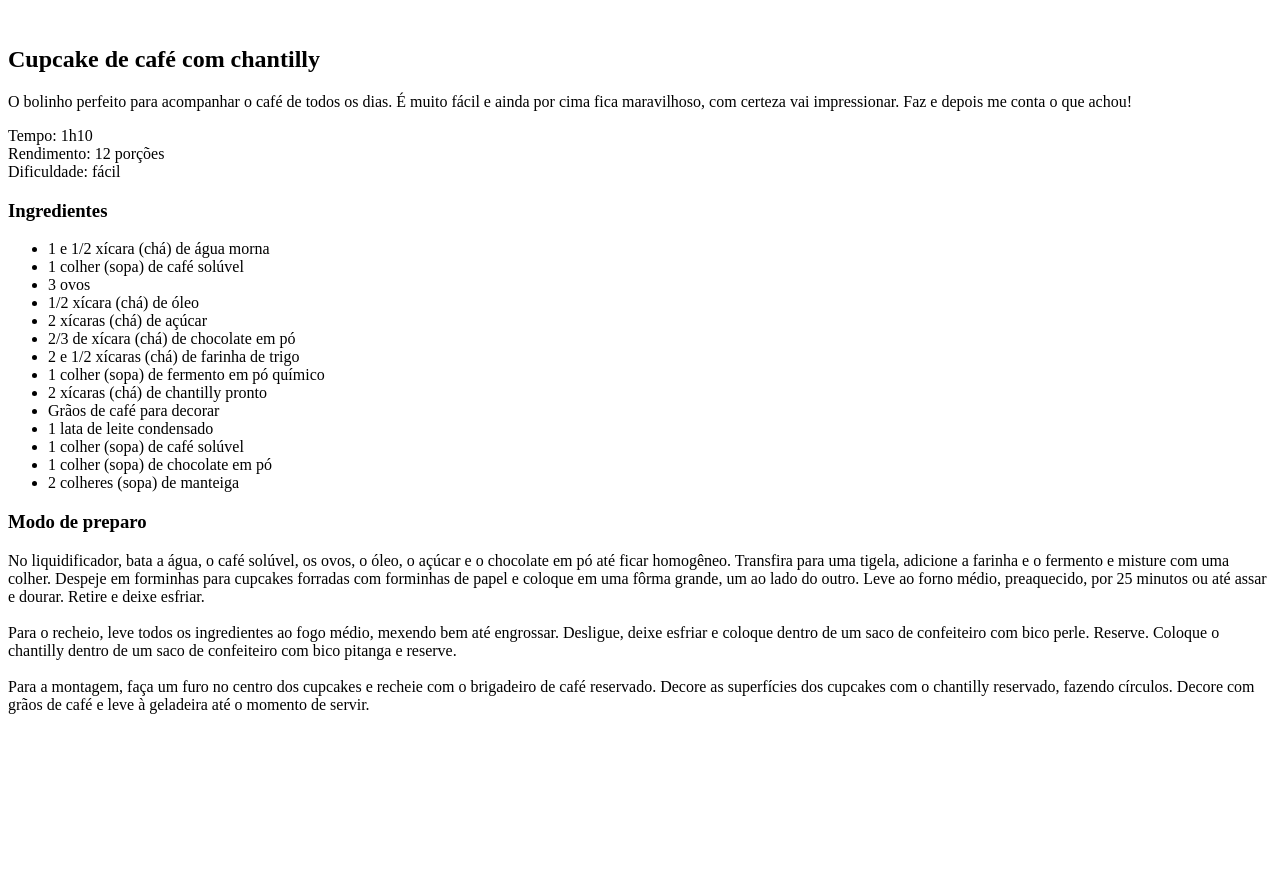
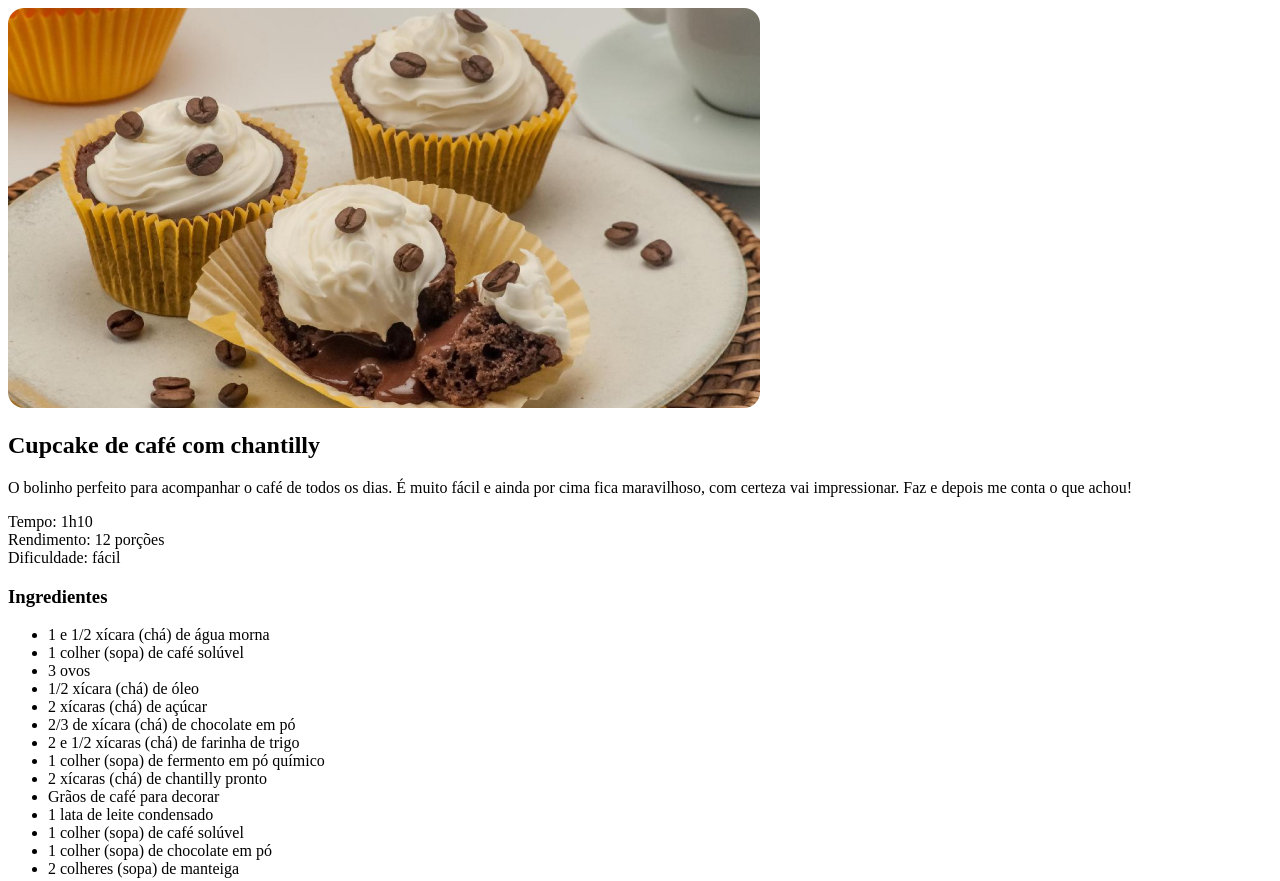
Before and after one commit to gabezinxd/Receita, a plain HTML site: page index.html in a window 1280 px wide. Shown: the top 881 px of the page. Before the commit the page ends 800 px from the top, so only its background shows below. Drawn offline with Linux system fonts and the light colour scheme; a web font is replaced by a local one.

Commit message:
adicionando imagem e css

```diff
--- a/index.html
+++ b/index.html
@@ -11,7 +11,7 @@
 </head>
 <body>
   <div id="page">
-    <img src="" alt="">
+    <img src="/assets/main-img.jpg" alt="Imagem de um cupcake com grãos de café e um chantilly">
     <main>
       <section id="about">
         <h1>Cupcake de café com chantilly</h1>
--- a/style.css
+++ b/style.css
@@ -0,0 +1,3 @@
+img {
+  border-radius: 16px;
+}
```
Also changed, not shown: assets/bg.jpg (added), assets/main-img.jpg (added).
